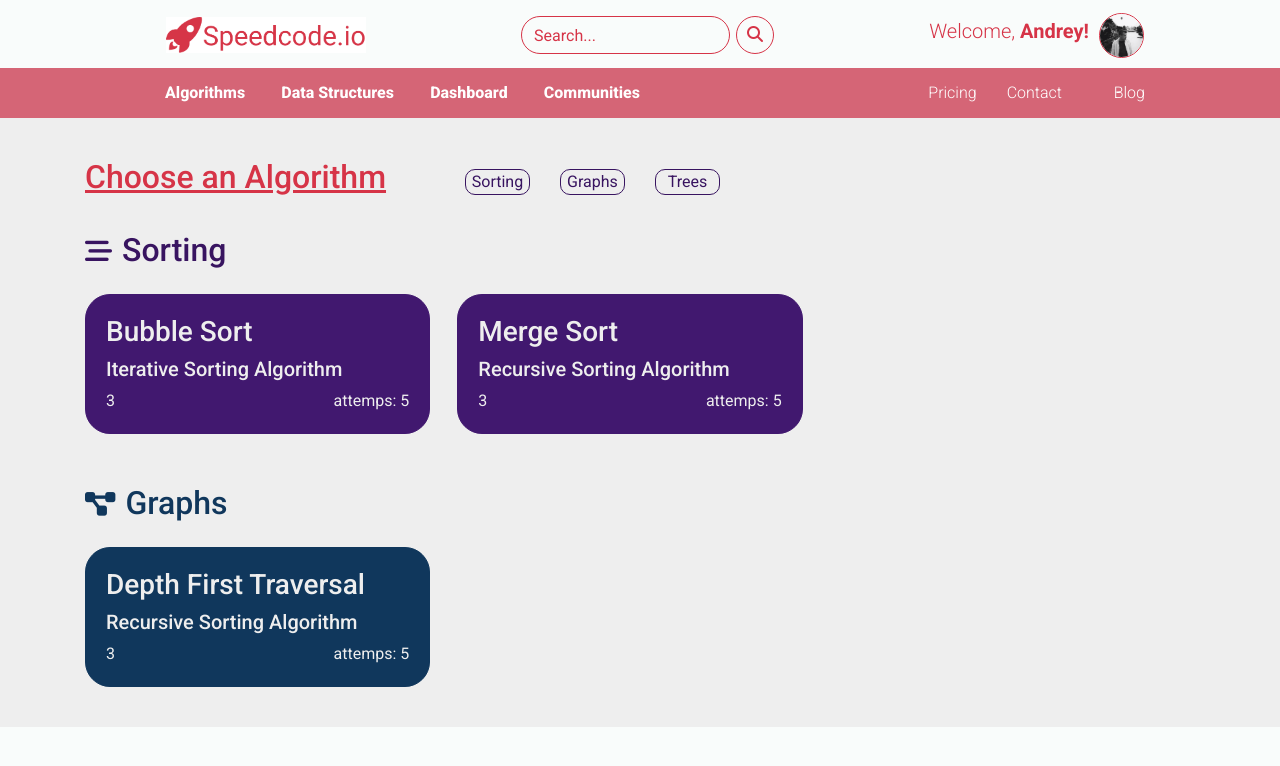
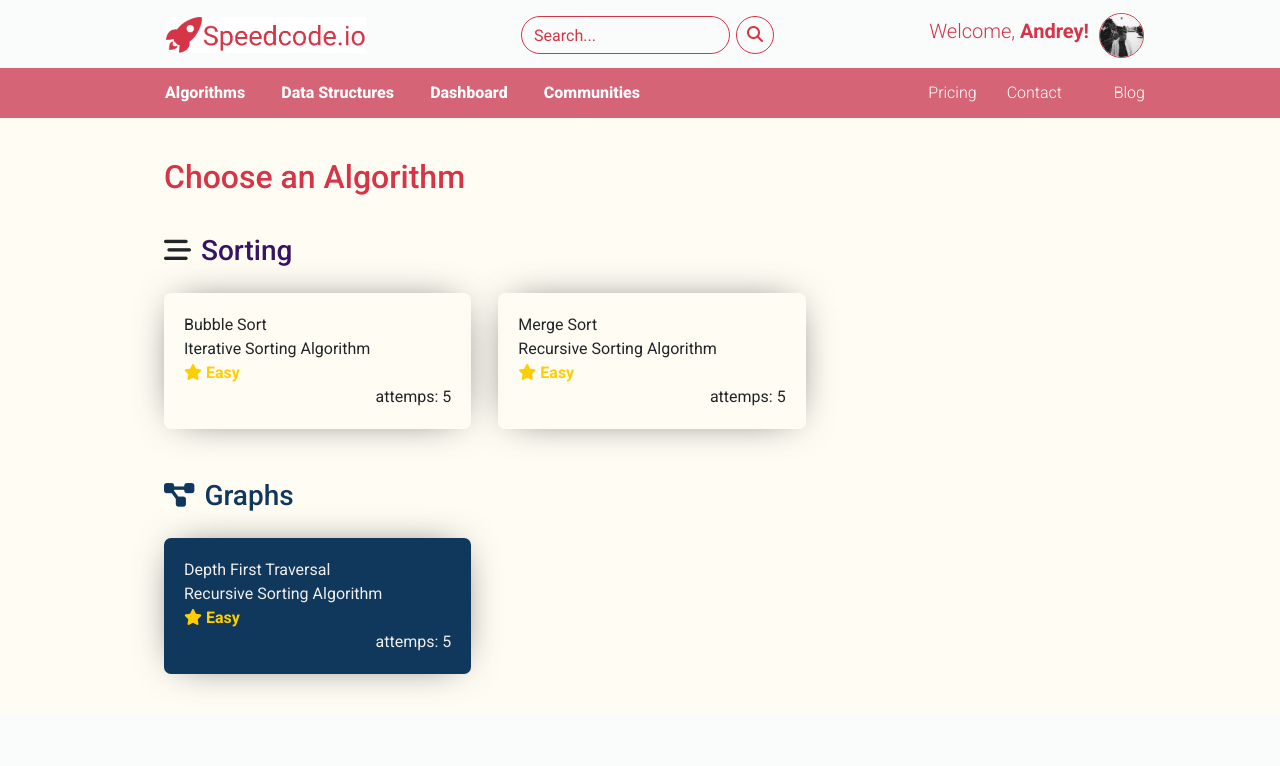
Before and after one commit to APNovichkov/SpeedCode.io, a React (Create React App) app: page /algorithms in a window 1280 px wide. Shown: the top 766 px of the page. Built offline with nearby package versions, Linux system fonts and the light colour scheme.

Commit message:
[add] Added design improvements and stars components

```diff
--- a/src/App.css
+++ b/src/App.css
@@ -89,17 +89,18 @@ body {
 /* ALGORITHMS PAGE STUFF */
 
 .algorithms-wrapper{
-  background-color: #eeeeee;
+  padding-top: 40px;
+  padding-left: 164px;
+  padding-right: 120px;
+  background-color: #fffcf4;
 }
 
 .algo-page-header-wrapper {
-  padding-top: 40px;
-  margin-bottom: 20px;
+  margin-bottom: 30px;
 }
 
-.algo-page-header-wrapper h2 {
+.algo-page-header-text{
   color: #d63447;
-  text-decoration: underline;
 }
 
 .algo-page-category-link {
@@ -134,7 +135,7 @@ body {
   pointer-events: none;
 }
 
-/* Overview Card */
+/* Overview Card Group */
 .overview-card-group {
   margin-top: 10px;
 }
@@ -155,36 +156,41 @@ body {
   padding-bottom: 40px;
 }
 
-/* OverviewGroups */
+/* Overview Card */
 
 .overview-card {
   margin-right: 20px;
   padding: 20px;
-  border-radius: 25px;
-  color: #eeeeee;
+  border-radius: 7px;
+  box-shadow: 0px 0px 40px -15px rgba(0,0,0,0.75);
 }
 
 .overview-card .attempts {
   float: right;
 }
 
+.stars-wrapper{
+  color: #FFCE00;
+  font-weight: 600;
+}
+
 /* Sorting */
-.overview-card-group.sorting .h2 {
+.overview-card-group.sorting .h3 {
   color: #381460;
 }
 
 .overview-card-group.sorting .icon {
-  color: #381460;
+  /* color: #381460; */
 }
 
-.overview-card.sorting {
-  color: #eeeeee;
+.overview-card .sorting {
+  color: #27272727;
   border-color: #41186f;
-  background-color: #41186f;
+  /* background-color: #41186f; */
 }
 
 /* Graphs */
-.overview-card-group.graphs .h2 {
+.overview-card-group.graphs .h3 {
   color: #10375c;
 }
 
--- a/src/components/algoPageHeader.js
+++ b/src/components/algoPageHeader.js
@@ -2,19 +2,19 @@ import React from "react";
 
 const AlgoPageHeader = (props) => {
   return (
-    <div className="algo-page-header-wrapper container">
+    <div className="algo-page-header-wrapper">
       <div className="row">
         <div className="col-md-4">
           <h2 className="algo-page-header-text">Choose an Algorithm</h2>
         </div>
         <div className="col-md-1 algo-page-category-link-wrapper">
-          <p className="algo-page-category-link">Sorting</p>
+          {/* <p className="algo-page-category-link">Sorting</p> */}
         </div>
         <div className="col-md-1 algo-page-category-link-wrapper">
-          <p className="algo-page-category-link">Graphs</p>
+          {/* <p className="algo-page-category-link">Graphs</p> */}
         </div>
         <div className="col-md-1 algo-page-category-link-wrapper">
-          <p className="algo-page-category-link">Trees</p>
+          {/* <p className="algo-page-category-link">Trees</p> */}
         </div>
         <div className="col-md-4"></div>
       </div>
--- a/src/components/overviewCard.js
+++ b/src/components/overviewCard.js
@@ -1,14 +1,24 @@
 import React from "react";
+
+// Import components
+import Stars from "./stars";
+
+// Declare constants
+
 
 const OverviewCard = (props) => {
   let { name, description, difficulty, attempts, groupClass } = props;
 
   return (
-    <div className={`card overview-card ${groupClass.toLowerCase()}`}>
-      <h3>{name}</h3>
-      <h5>{description}</h5>
+    <div className={`overview-card ${groupClass.toLowerCase()}`}>
       <div>
-        <span>{difficulty}</span>
+        <span className="overview-card-title">{name}</span>
+      </div>
+      <div>
+        <span className="overview-card-description">{description}</span>
+      </div>
+      <div>
+        <Stars numStars={1}></Stars>
         <span className="attempts">attemps: {attempts}</span>
       </div>
     </div>
--- a/src/components/overviewCardGroup.js
+++ b/src/components/overviewCardGroup.js
@@ -7,11 +7,10 @@ const OverviewCardGroup = (props) => {
   let { name, groupClass, iconClass, data } = props;
 
   return (
-    <div className="container">
     <div className={`overview-card-group ${groupClass.toLowerCase()}`}>
       <div className="overview-header">
         <span className={`icon ${iconClass}`}></span>
-          <span className="h2">{name}</span>
+        <span className="h3">{name}</span>
       </div>
 
       <div className="overview-card-group-cards-wrapper">
@@ -29,7 +28,7 @@ const OverviewCardGroup = (props) => {
         })}
       </div>
     </div>
-    </div>
+
   );
 };
 
--- /dev/null
+++ b/src/components/stars.js
@@ -0,0 +1,24 @@
+import React from "react";
+
+// Define constants
+const STAR_CLASS = "fas fa-star";
+
+// Define mappings
+const numStarsToLevel = {
+  1: "Easy",
+  2: "Medium",
+  3: "Hard",
+  4: "Expert",
+};
+
+const Stars = (props) => {
+  let { numStars } = props;
+
+  return (
+    <div className="stars-wrapper">
+      <span className={STAR_CLASS}></span> {numStarsToLevel[numStars]}
+    </div>
+  );
+};
+
+export default Stars;
```
Lines whose indentation alone changed are shown as unchanged.
